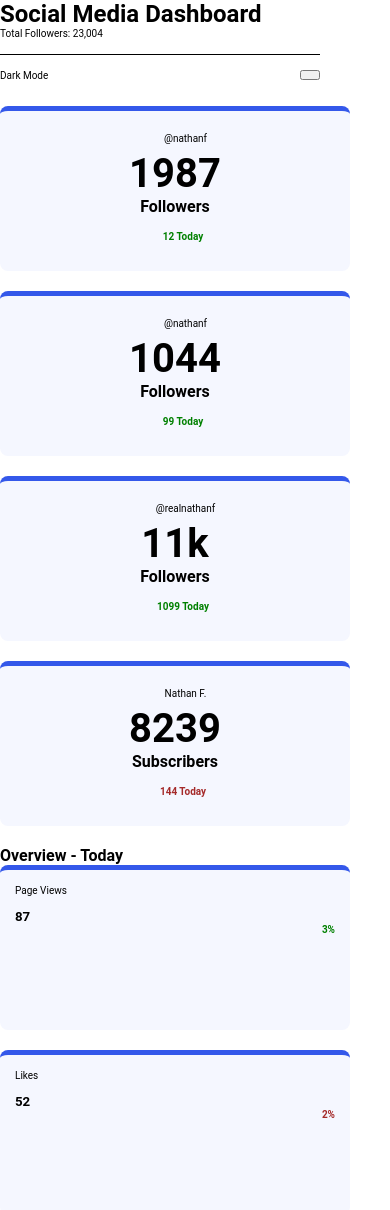
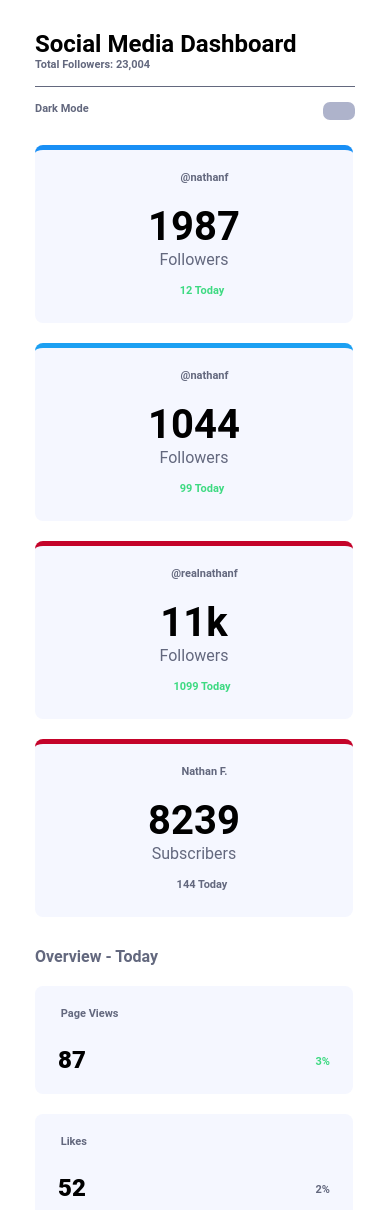
Before and after one commit to Ninel35/Social-media-dashboard-with-theme-switcher, a plain HTML site: page index.html in a window 390 px wide. Shown: the top 1210 px of the page. Drawn offline with Linux system fonts and the light colour scheme.

Commit message:
update mobile version

```diff
--- a/index.html
+++ b/index.html
@@ -28,7 +28,7 @@
       </div>
     </div>
     <ul class="social-wrapper">
-      <li>
+      <li class="social-border-facebook">
          <div class="icon-social">
            <a href="" class="link">
                           <svg class="icon-our" width="16" height="16">
@@ -48,7 +48,7 @@
                <p>12 Today</p>
        </div>
     </li>
-      <li>
+      <li class="social-border-twitter">
           <div class="icon-social">
             <a href="" class="link">
                             <svg class="icon-our" width="16" height="16">
@@ -68,7 +68,7 @@
                <p>99 Today</p>
        </div>
     </li>
-      <li>
+      <li class="social-border-red">
           <div class="icon-social">
             <a href="" class="link">
                               <svg class="icon-our" width="16" height="16">
@@ -88,7 +88,7 @@
         <p>1099 Today</p>
       </div>
     </li>
-      <li>
+      <li class="social-border-red">
         <div class="icon-social">
           <a href="" class="link">
                               <svg class="icon-our" width="16" height="16">
@@ -112,7 +112,7 @@
     <h2>Overview - Today</h2>
 
     <ul>
-      <li>
+      <li class="wrapper-icon-view">
          <div class="icons">
            <p>Page Views</p>
             <a href="" class="link">
--- a/style.css
+++ b/style.css
@@ -3,13 +3,13 @@
     padding: 0;
     /* box-sizing: border-box; */
 }
-/* :root{
-  --primary-body-color: hsl(227, 47%, 96%);
+:root{
+  /* --primary-body-color: hsl(227, 47%, 96%); */
 
-  --primary-container-color:  ;
+  --primary-container-color:  hsl(228, 12%, 44%);
 
   --primary-social-color: ;
-} */
+}
 
 body{
     font-family: "Roboto", sans-serif;
@@ -20,45 +20,74 @@ h1{
 }
 h2{
   font-size: 1rem;
+  color: var(--primary-container-color);
+  font-weight: 600;
+  margin-top: 30px;
+  margin-bottom: 20px;
+}
+h4{
+  font-weight: 400;
+  color: var(--primary-container-color);
+}
+h5{
+  font-weight:900;
+  font-size: 1.5rem;
 }
 button{
-  width: 20px;
-  height: 10px;
+  width: 32px;
+  height: 18px;
+ border-radius: 7px;
+ background-color:  hsl(230, 22%, 74%);
+ border: 0px;
 }
 li{
   padding: 15px;
   background-color: hsl(225, 100%, 98%);
-  /* margin: 3px; */
-  /* margin-left: auto;
-  margin-right: auto; */
   margin-bottom: 20px;
   text-align: center;
-  width: 100%;
-  height: 130px;
-  border-top: 5px solid  hsl(228, 81%, 56%);
+  width: 90%;
+  /* height: 130px; */
+
   border-radius: 0.5rem;
+}
+.social-border-facebook{
+   border-top: 5px solid hsl(208, 92%, 53%);
+}
+.social-border-twitter {
+ border-top: 5px solid hsl(203, 89%, 53%);
+}
+.social-border-red{
+  border-top: 5px solid hsl(348, 97%, 39%);
 }
 span{
   font-size: 2.5rem;
   font-weight: 700;
 }
 p{
-  font-size: 10px;
+  font-size: 11px;
+  color: var(--primary-container-color);
+  font-weight: 600;
+  width: 90%;
 }
 .dashboard-header{
-  border-bottom: 0.5px solid;
+  border-bottom: 1.5px solid hsl(228, 12%, 44%);
   padding-bottom: 15px;
   margin-bottom: 15px;
 }
+
 .count-views{
-
   display: flex;
   justify-content: space-between;
+  align-items: center;
+  padding-left: 8px;
+  padding-right: 8px;
  }
 
-.main-container{
+ .main-container{
  width: min(320px, 90%);
-  /* margin: 1rem; */
+ margin-right: auto;
+ margin-left: auto;
+ margin-top: 30px;
 }
 .wrapper-btn{
 display: flex;
@@ -77,6 +106,7 @@ display: flex;
 .wrappper-header{
  font-size: 14px;
  margin-bottom: 20px;
+
 }
 @media screen and (min-width: 768px){
   .wrappper-header{
@@ -107,18 +137,27 @@ ul{
 align-items: center;
    justify-content: center;
    gap: 5px;
+   margin-bottom: 14px;
 }
 .icons{
    display: flex;
-  justify-content: space-between;
+  justify-content: center;
+  align-items: center;
+  text-align: left;
+  padding-right: 8.5px;
+  padding-left: 5px;
+  padding-bottom: 15px;
 }
 .icon-up{
   margin-top: 15px;
    display: flex;
    align-content: center;
    justify-content: center;
-   color: green;
+  color: hsl(146, 68%, 55%);
    font-weight: 600;
+}
+.icon-up p{
+  color: hsl(146, 68%, 55%);
 }
 .icon-down{
    margin-top: 15px;
@@ -130,4 +169,5 @@ align-items: center;
 }
 .link{
   padding-top: 4px;
+
 }
```
